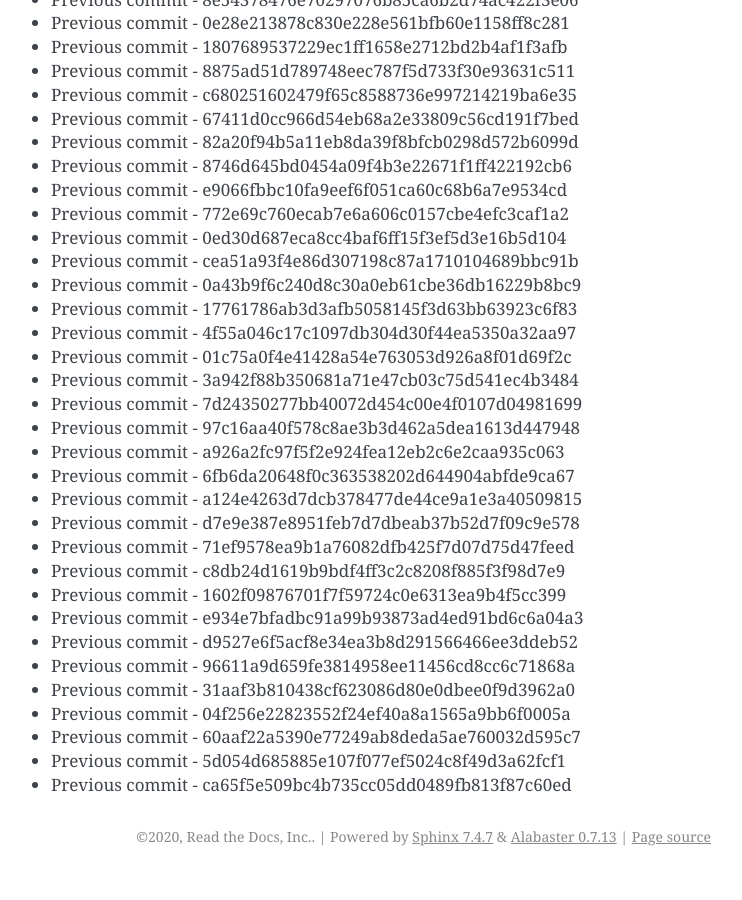
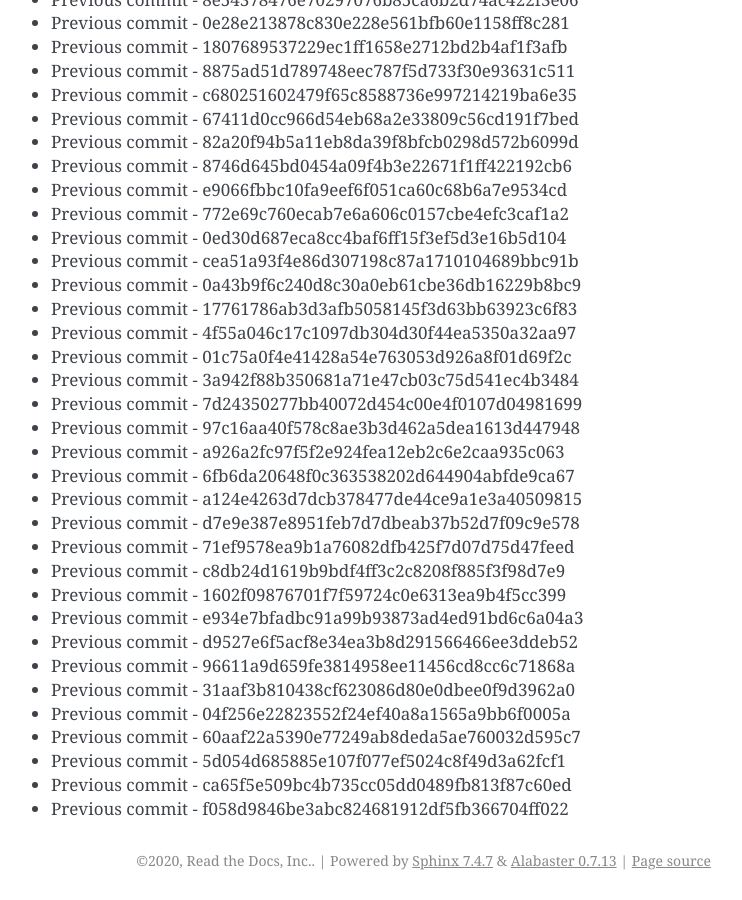
Before and after one commit to readthedocs/rtd-git-stresstest, a Sphinx documentation site: the page built from docs/updates.rst, in a window 1280 px wide and 900 px high, scrolled down 65193 px. Shown: the whole window, without its empty margins (399-1141 px from the left). Built offline with Sphinx 7.4.7, drawn with Linux system fonts in a browser that asks for light colours; before the commit the page ends 66069 px from its top, so only the background shows below that.

Commit message:
Generating commit from previous: f058d9846be3abc824681912df5fb366704ff022

```diff
--- a/docs/updates.rst
+++ b/docs/updates.rst
@@ -2771,3 +2771,4 @@ It can be tested for any performance characteristics.
 * Previous commit - 60aaf22a5390e77249ab8deda5ae760032d595c7
 * Previous commit - 5d054d685885e107f077ef5024c8f49d3a62fcf1
 * Previous commit - ca65f5e509bc4b735cc05dd0489fb813f87c60ed
+* Previous commit - f058d9846be3abc824681912df5fb366704ff022
```
